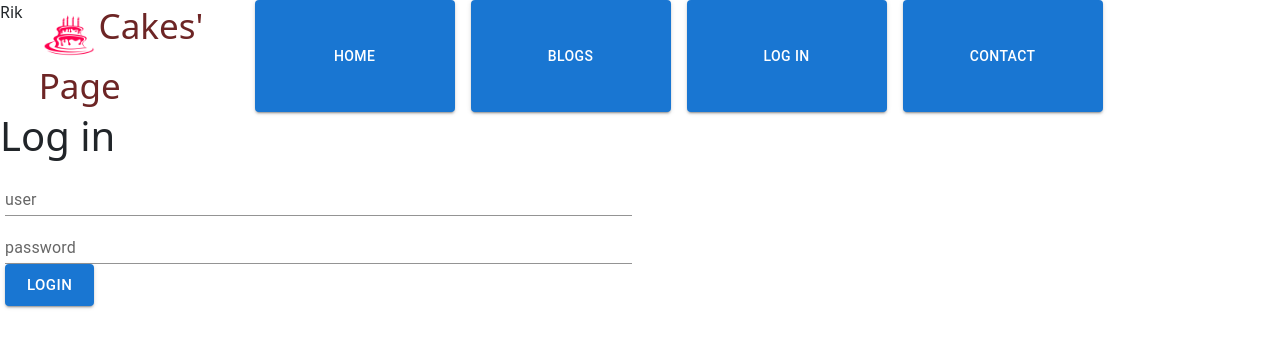
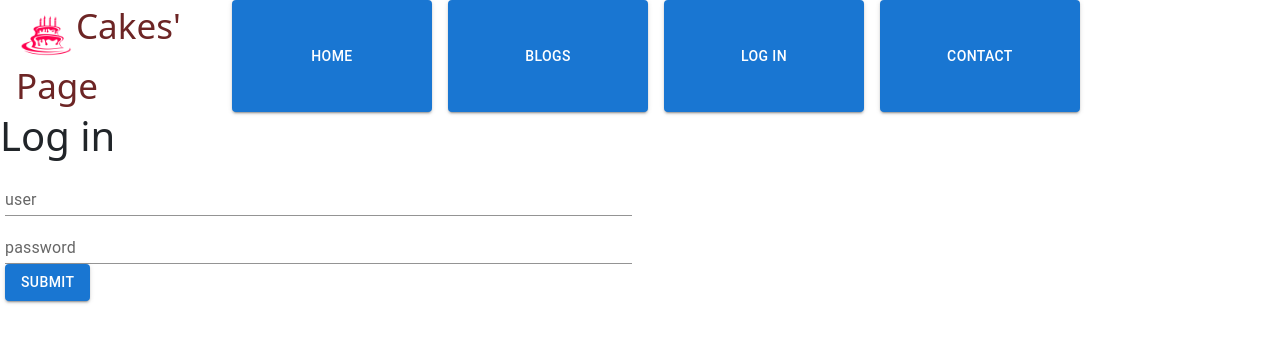
Before and after one commit to ingRicardo/cakespage, a React (Create React App) app: page /login in a window 1280 px wide. Shown: the top 348 px of the page. Built offline with nearby package versions, Linux system fonts and the light colour scheme.

Commit message:
login with php

```diff
--- a/package.json
+++ b/package.json
@@ -11,8 +11,10 @@
     "@mui/material": "^6.3.1",
     "@mui/x-tree-view": "^7.23.6",
     "@testing-library/react": "^16.1.0",
+    "axios": "^1.7.9",
     "bootstrap": "^5.3.3",
     "cra-template": "1.2.0",
+    "jquery": "^3.7.1",
     "react": "^19.0.0",
     "react-bootstrap": "^2.10.7",
     "react-dom": "^19.0.0",
--- a/src/pages/Layout.jsx
+++ b/src/pages/Layout.jsx
@@ -4,20 +4,16 @@ import Grid from '@mui/material/Grid2';
 import '../css/Layout.css';
 import logo from '../cake_logo_int.png';
 import Button from '@mui/material/Button';
-import {  useContext } from 'react';
-import {AppContext} from '../App.js'
 
- // <Link to="/">Home</Link>
+
 const Layout = () => {
-    const { globalUserState } = useContext(AppContext);
-
   return (
     <>
 
     <Box sx={{ flexGrow: 1 }}>
       <Grid container spacing={2}>
-      <span>{globalUserState.user ? (<span>   {globalUserState.user} </span>): ''}</span>
 
+      <span>{localStorage.getItem('user')}</span>
         <Grid size={{ xs: 12, md: 2 }}>
 
 
--- a/src/pages/Login.jsx
+++ b/src/pages/Login.jsx
@@ -8,46 +8,45 @@ import Button from '@mui/material/Button';
 import TextField from '@mui/material/TextField';
 
 import '../css/Login.css'
-import users from '../data/users.json';
-import { useContext } from 'react';
-import {AppContext} from '../App.js'
+
+
+import { useState } from "react";
+import $ from "jquery";
+
+
 const Login = () => {
 
-  const { setGlobalUserState } = useContext(AppContext);
+  const [pwdValue, setPwdValue] = React.useState('');
 
-  const [userValue, setUserValue] = React.useState('');
-  const handleUserChange = (event) => {
-    setUserValue(event.target.value);
+  const [name, setName] = useState("");
+  const [result, setResult] = useState("");
+
+  const handleChange = (e) => {
+      setName(e.target.value);
+  };
+
+  const handleChangePwd = (e) => {
+    setPwdValue(e.target.value);
+};
+
+  const handleSubmit = (e) => {
+      e.preventDefault();
+      if (name !== '' &&  pwdValue !== ''){
+      const form = $(e.target);
+      $.ajax({
+          type: "POST",
+          url: form.attr("action"),
+          data: form.serialize(),
+          success(data) {
+              setResult(data);
+              localStorage.setItem('user', data);
+          },
+      });
+
+    }
+
 
   };
-  const [pwdValue, setPwdValue] = React.useState('');
-  const handlePwdChange = (event) => {
-    setPwdValue(event.target.value);
-
-  };
-
-
-  const loginfunc = () => {
-    if(userValue!=='' && pwdValue !==''){
-
-
-
-      users.filter(user  =>{
-        if (user.username ===  userValue && user.password === pwdValue){
-          setGlobalUserState({ user: userValue });
-          alert("Welcome : "+ user.username  );
-          setUserValue('');
-          setPwdValue('');
-        }
-
-        return userValue;
-
-      });
-
-
-
-    }
-  }
 
     return <>
     <h1>Log in</h1>
@@ -55,18 +54,46 @@ const Login = () => {
       <Grid container spacing={2} >
 
         <Grid size={{ xs: 12, md: 6 }}>
-          <Box sx={{   minWidth: 250 }} className="mainlog">
-            <div>
-                <TextField id="standard-basic" label="user " fullWidth variant="standard"  value={userValue} onChange={handleUserChange} />
-            </div>
-            <div>
-            <TextField id="standard-pwd" label="password " fullWidth type='password' variant="standard" value={pwdValue} onChange={handlePwdChange}  />
-            </div>
-            <Button variant="contained"  onClick={loginfunc}  size="large">
-                Login
-            </Button>
 
-          </Box>
+        <Box sx={{   minWidth: 250 }} className="mainlog">
+            <form
+                action="https://conisoft.org/cakes/sample.php"
+                method="post"
+                onSubmit={(event) => handleSubmit(event)}
+            >
+
+                <TextField
+                    type="text"
+                    label="user"
+                    id="name"
+                    name="name"
+                    variant="standard"
+                    value={name}
+                    fullWidth
+                    onChange={(event) =>
+                        handleChange(event)
+                    }
+                />
+                <br />
+                <TextField
+                    type="password"
+                    label="password"
+                    id="pwd"
+                    name="pwd"
+                    fullWidth
+                    variant="standard"
+                    value={pwdValue}
+                    onChange={(event) =>
+                        handleChangePwd(event)
+                    }
+                />
+                <br />
+                <Button variant="contained" type="submit">Submit</Button>
+            </form>
+            {result  ? (<h1>  {result}</h1>) :'' }
+        </Box>
+
+
         </Grid>
 
       </Grid>
```
Also changed, not shown: 1 other file (tests, documents, lock files or other folders).
